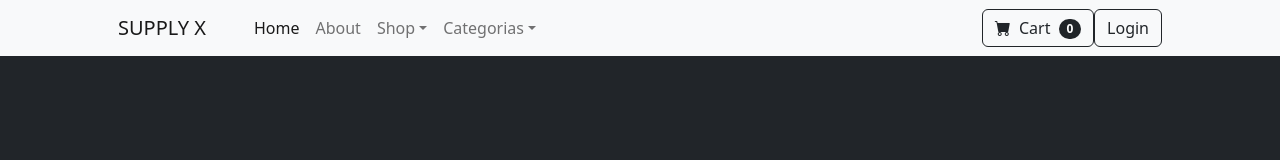
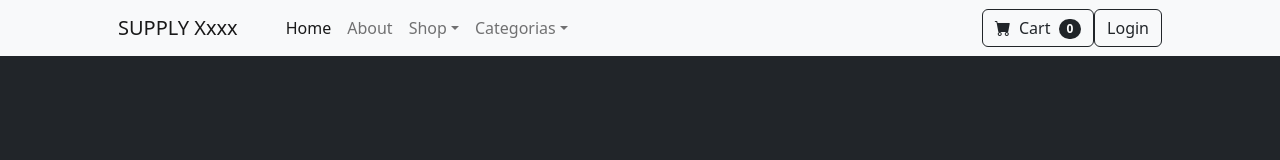
Before and after one commit to RubenSousaVieira/supplyx, a plain HTML site: page index.html in a window 1280 px wide. Shown: the top 160 px of the page. Drawn offline with nearby package versions, Linux system fonts and the light colour scheme.

Commit message:
Update index.html

```diff
--- a/index.html
+++ b/index.html
@@ -17,7 +17,7 @@
         <!-- Navigation-->
         <nav class="navbar navbar-expand-lg navbar-light bg-light">
             <div class="container px-4 px-lg-5">
-                <a class="navbar-brand" href="index.html">SUPPLY X</a>
+                <a class="navbar-brand" href="index.html">SUPPLY Xxxx</a>
                 <button class="navbar-toggler" type="button" data-bs-toggle="collapse" data-bs-target="#navbarSupportedContent" aria-controls="navbarSupportedContent" aria-expanded="false" aria-label="Toggle navigation"><span class="navbar-toggler-icon"></span></button>
                 <div class="collapse navbar-collapse" id="navbarSupportedContent">
                     <ul class="navbar-nav me-auto mb-2 mb-lg-0 ms-lg-4">
```
